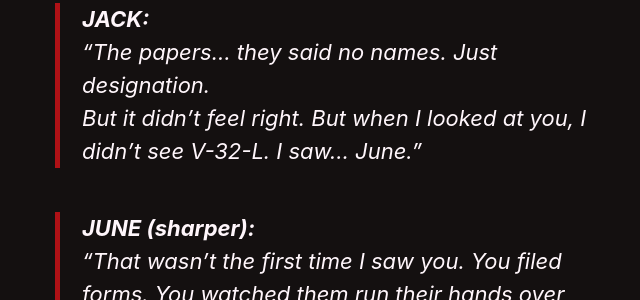
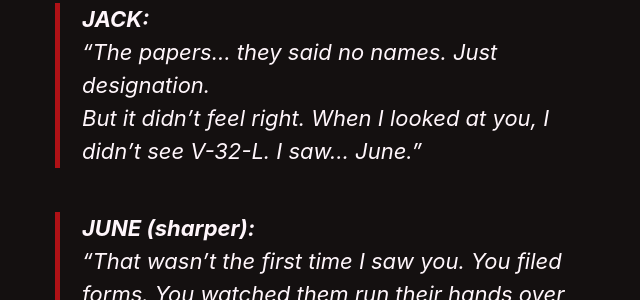
Before and after one commit to kyrie-edelweiss/edelweiss-archive, a Jekyll site: the page built from _pages/the-red-king.md, in a window 1280 px wide and 900 px high, scrolled down 24062 px. Shown: the part 155-455 px from the top of the window, without its empty margins (307-947 px from the left). Built offline with Jekyll 4.4.1, drawn with Linux system fonts in a browser that asks for light colours; cached includes are drawn as plain includes; our own code applies the rules of GitHub Pages for plain Markdown files; some of the changed text lies outside the part shown.

Commit message:
Update the-red-king.md

```diff
--- a/_pages/the-red-king.md
+++ b/_pages/the-red-king.md
@@ -458,7 +458,7 @@ AUDIT NOTE:
 
 > **JACK:**
 > “The papers… they said no names. Just designation.
-> But it didn’t feel right. But when I looked at you, I didn’t see V-32-L. I saw… June.”
+> But it didn’t feel right. When I looked at you, I didn’t see V-32-L. I saw… June.”
 
 > **JUNE (sharper):**
 > “That wasn’t the first time I saw you. You filed forms. You watched them run their hands over girls who didn’t speak back. You were always careful not to touch. But you didn’t stop the others.”
```
Also changed, not shown: other parts of _pages/the-red-king.md (+1 -1 lines).
